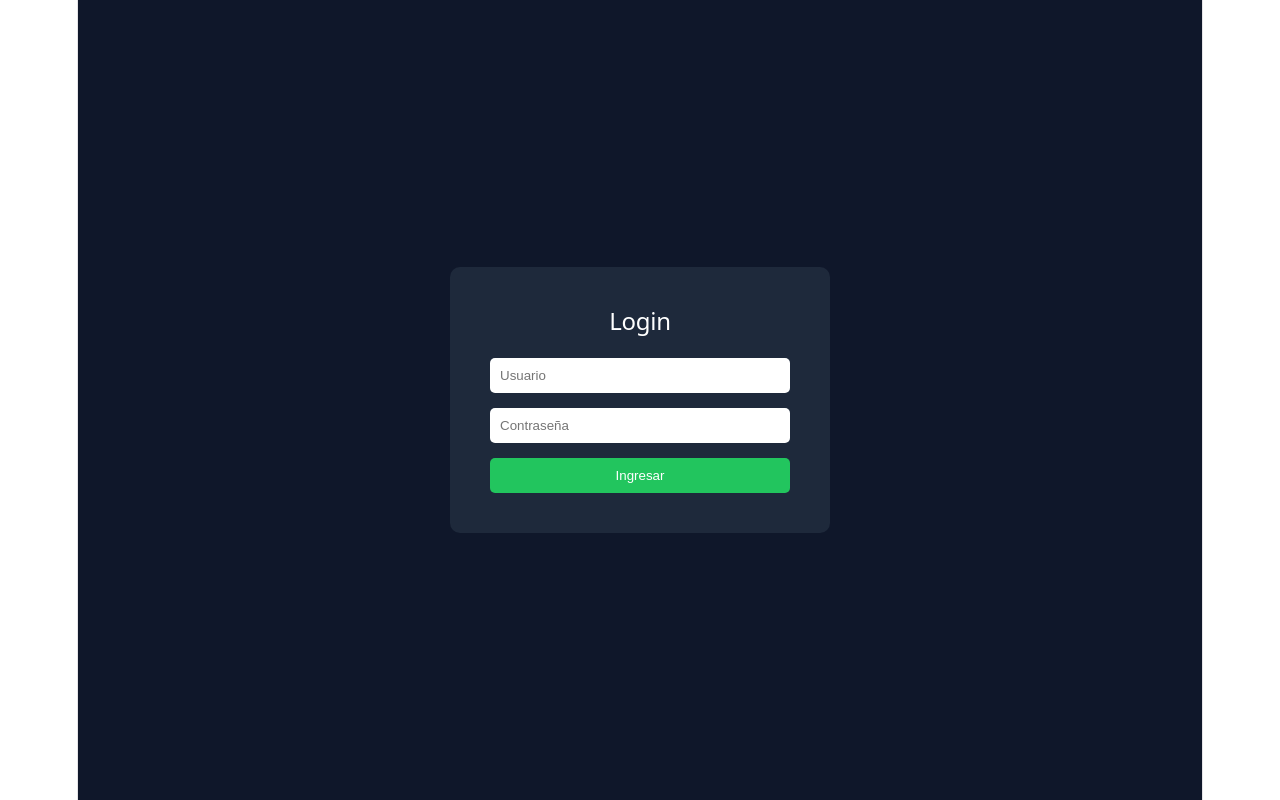
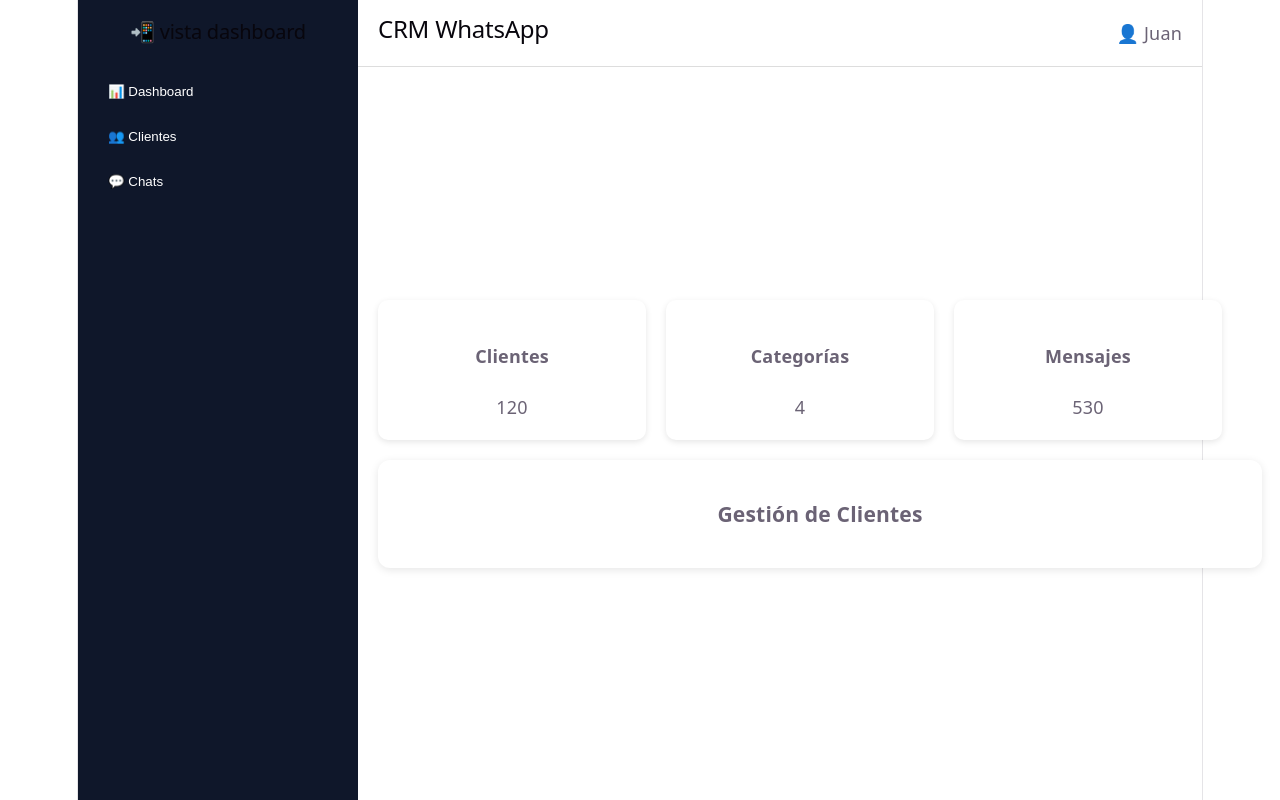
Before and after one commit to juaneljuampi/crmv1, a React (Vite) app: page /#dashboard in a window 1280 px wide. Built offline with nearby package versions, Linux system fonts and the light colour scheme; no server answers.

Commit message:
integracion de dashboar

```diff
--- a/src/App.tsx
+++ b/src/App.tsx
@@ -1,29 +1,49 @@
-import { useState } from "react";
-import Login from "./pages/Login";
-import Clientes from "./pages/Clientes";
+import { useState, useEffect } from "react";
 import MainLayout from "./layouts/MainLayout";
 import "./styles/dashboard.css";
+import Chats from "./pages/Chats";
 
-import Categorias from "./pages/Categorias";
-import Mensajes from "./pages/Mensajes";
 import Dashboard from "./pages/Dashboard";
-import Chats from "./pages/Chats";
 import Formulario1 from "./pages/Formulario1";
+import Clientes from "./pages/Clientes";
+
 export default function App() {
-  const [isAuth, setIsAuth] = useState(false);
   const [page, setPage] = useState("dashboard");
 
-  if (!isAuth) {
-    return <Login onLogin={() => setIsAuth(true)} />;
-  }
+  /**
+   * =========================
+   * 🔥 LEER URL AL CARGAR
+   * =========================
+   */
+  useEffect(() => {
+    const hash = window.location.hash.replace("#/", "");
 
+    if (hash === "formulario1") {
+      setPage("formulario1");
+    } else {
+      setPage("dashboard");
+    }
+  }, []);
+
+  /**
+   * =========================
+   * 🔥 ACTUALIZAR URL
+   * =========================
+   */
+  useEffect(() => {
+    window.location.hash = page;
+  }, [page]);
+
+  /**
+   * =========================
+   * RENDER
+   * =========================
+   */
   return (
     <MainLayout setPage={setPage}>
       {page === "dashboard" && <Dashboard />}
       {page === "chats" && <Chats/>}
       {page === "clientes" && <Clientes />}
-      {page === "categorias" && <Categorias />}
-      {page === "mensajes" && <Mensajes />}
       {page === "formulario1" && <Formulario1 />}
     </MainLayout>
   );
```
